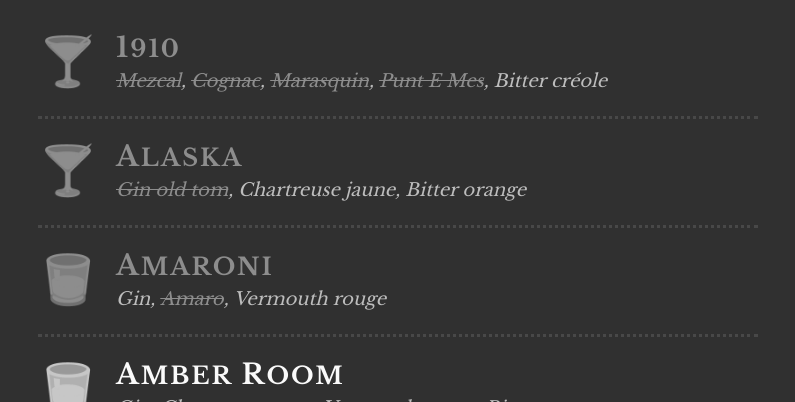
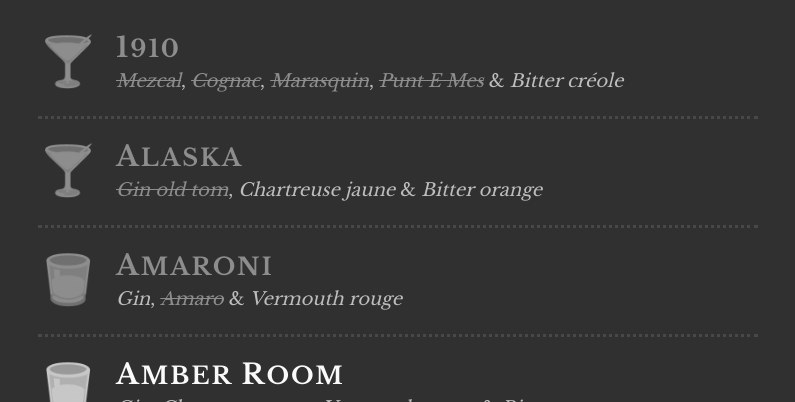
Before and after one commit to ludaub/chez-lulu, an Angular app: page / in a window 1280 px wide. Shown: the part 398-800 px from the top of the page, without its empty margins (242-1037 px from the left). Built offline with nearby package versions, Linux system fonts and the light colour scheme.

Commit message:
feat: set `&` as last separator in ingredient list

```diff
--- a/src/app/app.component.html
+++ b/src/app/app.component.html
@@ -76,7 +76,10 @@
               <span [class.unavailable]="!ingredient.available"
                     [class.filtered]="isIngredientFiltered(ingredient)">{{ ingredient.name }}</span><!--
               This comment prevents from additional white space.
-              --><span *ngIf="i < cocktail.ingredients.length - 1">,&nbsp;</span>
+              --><span class="word-separator" *ngIf="i === cocktail.ingredients.length - 2; else commaSeparator">&nbsp;&&nbsp;</span>
+              <ng-template #commaSeparator>
+                <span class="word-separator" *ngIf="i < cocktail.ingredients.length - 1">,&nbsp;</span>
+              </ng-template>
             </li>
           </ul>
         </div>
--- a/src/app/app.component.scss
+++ b/src/app/app.component.scss
@@ -151,6 +151,10 @@
             background-color: rgb(255, 253, 231, 0.1);
             border-radius: 4px;
           }
+
+          .word-separator {
+            font-style: normal;
+          }
         }
       }
     }
```
